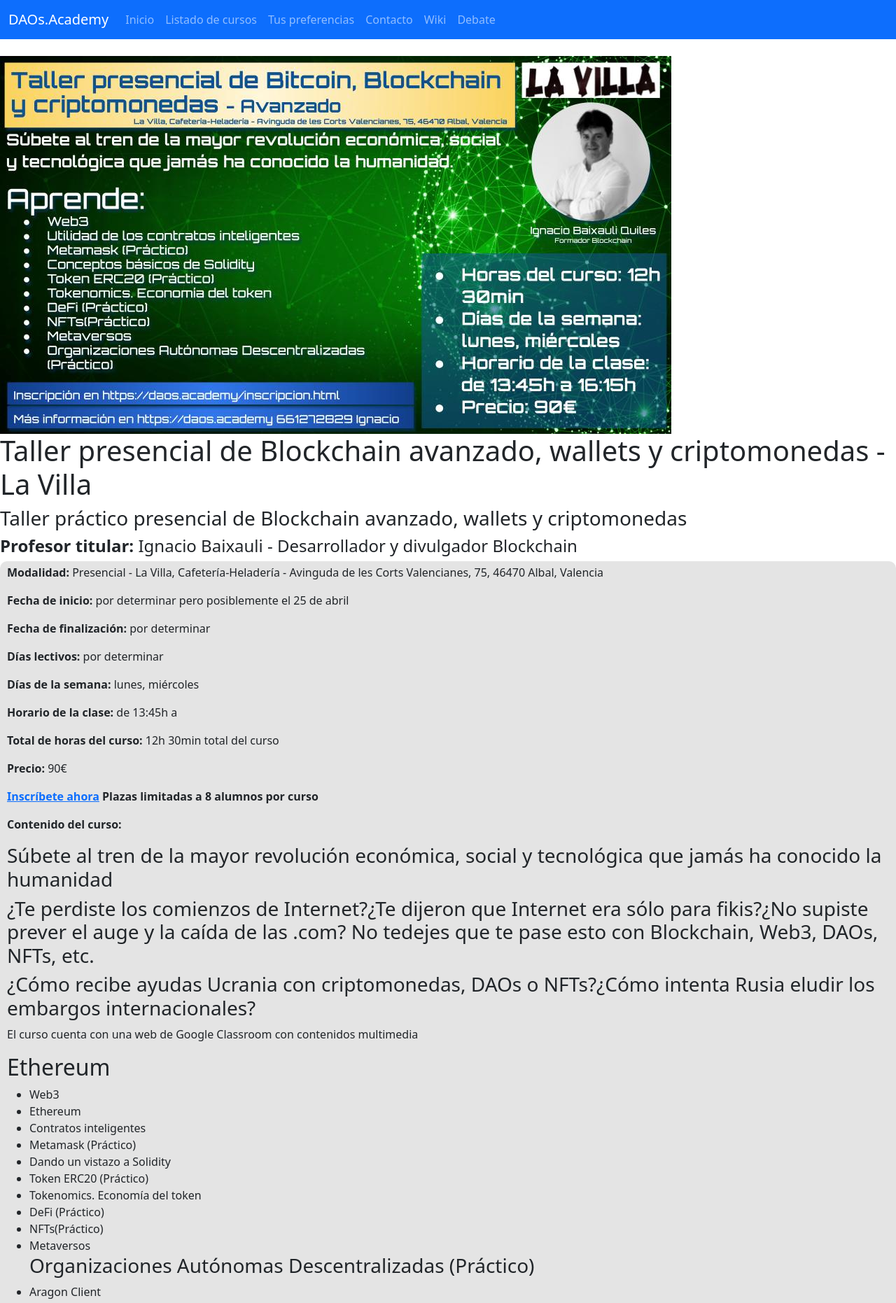
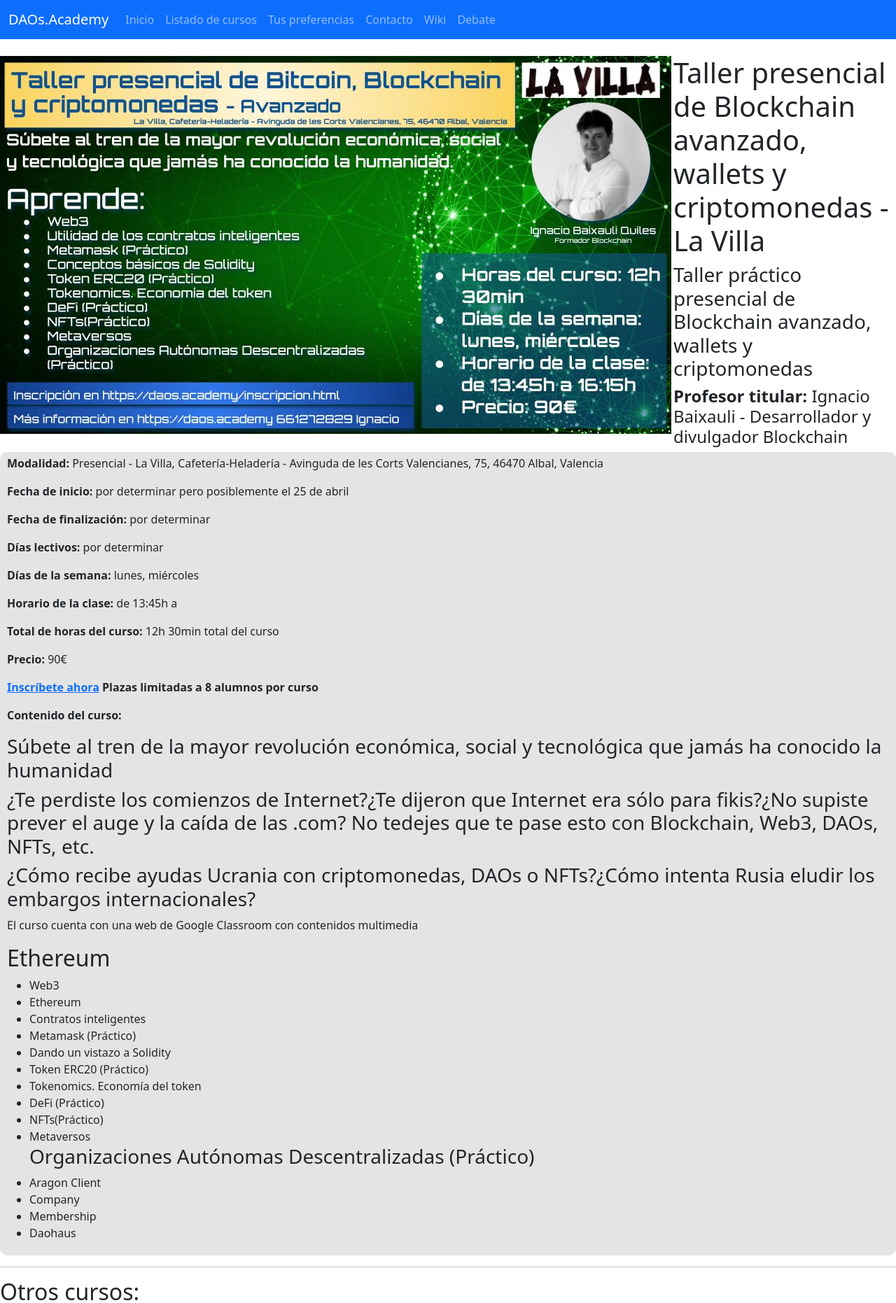
Before and after one commit to DAOsAcademy/DAOsAcademy, a Jekyll site: the page built from _cursos/lavillaavanzado.md, in a window 1280 px wide. Shown: the top 1862 px of the page at 70% size. Built offline with Jekyll 4.4.1, drawn with Linux system fonts in a browser that asks for light colours.

Commit message:
Update curso.html

```diff
--- a/_layouts/curso.html
+++ b/_layouts/curso.html
@@ -3,7 +3,7 @@
 {% include menubsp.html %}
 <br/>
 {% if page.cartel and page.cartel != "" and page.cartel != nil %}
-    <img src="{{ page.cartel }}" alt="{{ page.nombre }} class="img-fluid">
+    <img src="{{ page.cartel }}" alt="{{ page.nombre }} class="img-fluid" align="left">
 {% endif %}
 <h1>{{ page.nombre }}</h1>
     <h3>{{ page.descripcion }}</a></h3>
```
